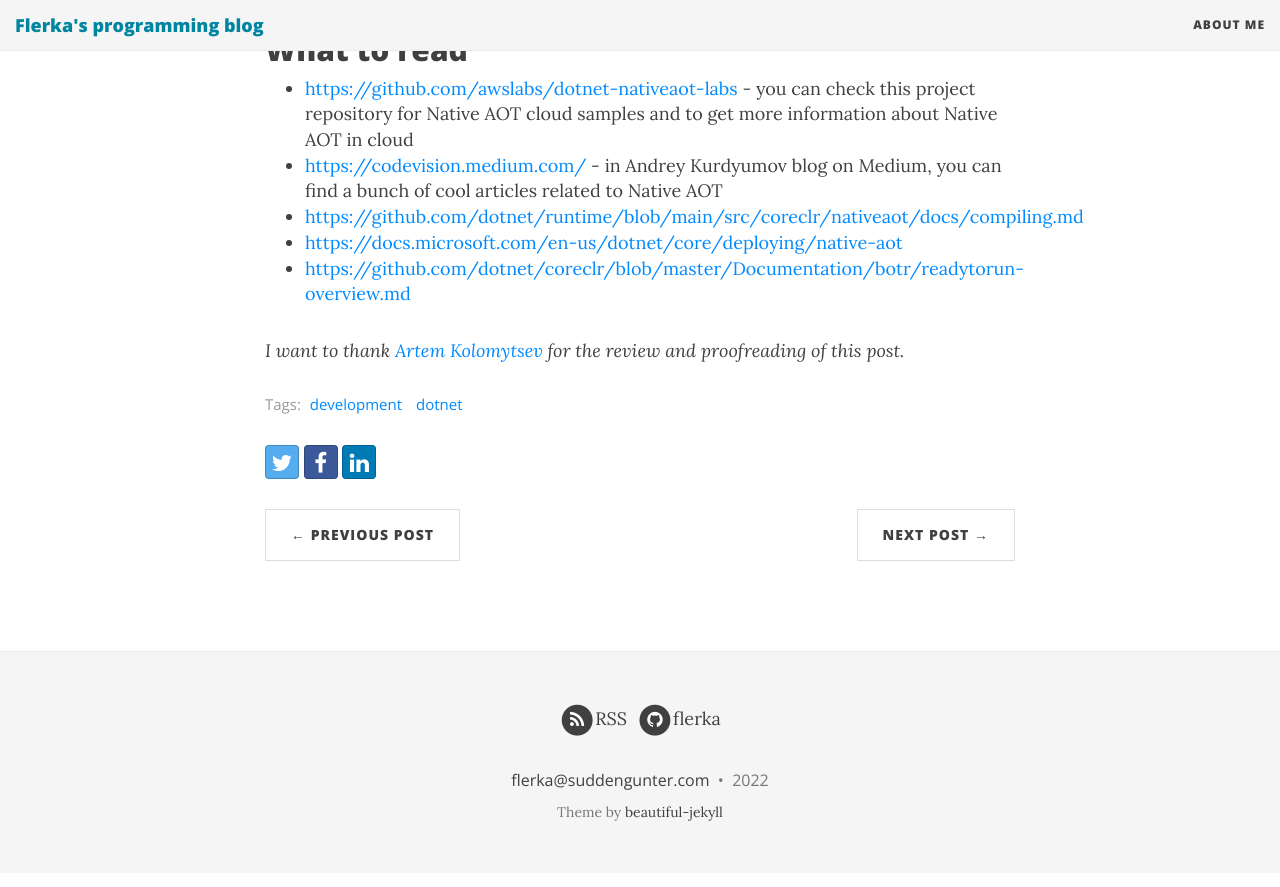
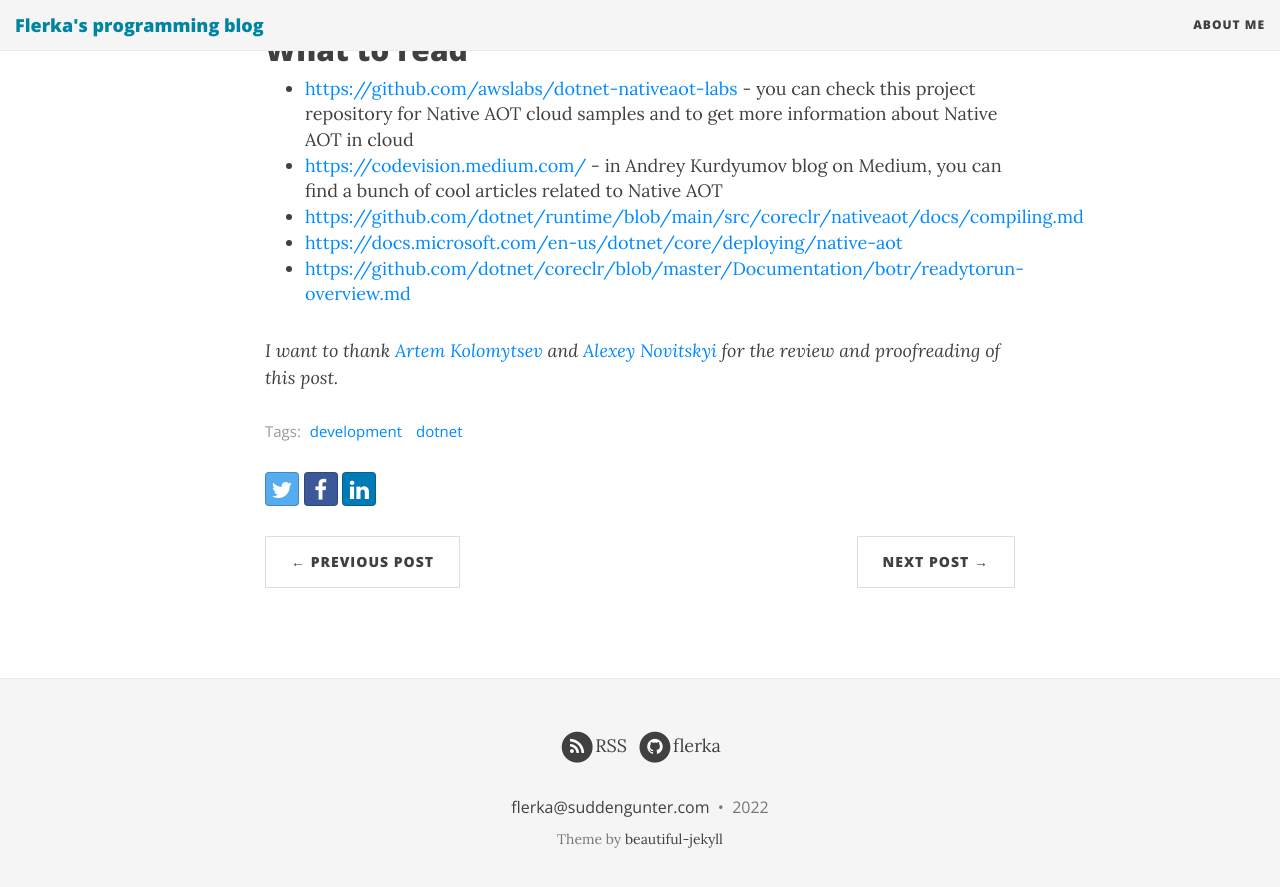
Before and after one commit to flerka/personal-blog, a Jekyll site: the page built from _posts/2022-06-21-ahead-of time-compilation.md, in a window 1280 px wide and 900 px high, scrolled down 8133 px. Shown: the top 887 px of the window. Built offline with Jekyll 4.4.1, drawn with Linux system fonts in a browser that asks for light colours; nearby versions of some CDN libraries; comment, search, counter and statistics services are not loaded.

Commit message:
update aot post

```diff
--- a/_posts/2022-06-21-ahead-of time-compilation.md
+++ b/_posts/2022-06-21-ahead-of time-compilation.md
@@ -175,4 +175,4 @@ __*You can subscribe to my [Telegram channel](https://t.me/dotnetarticles), wher
 - [https://github.com/dotnet/coreclr/blob/master/Documentation/botr/readytorun-overview.md](https://github.com/dotnet/coreclr/blob/master/Documentation/botr/readytorun-overview.md)
 
 
-*I want to thank [Artem Kolomytsev](https://github.com/SuddenGunter/) for the review and proofreading of this post.*
+*I want to thank [Artem Kolomytsev](https://github.com/SuddenGunter/) and [Alexey Novitskyi](https://www.linkedin.com/in/alexey-novitskyi-22877b42/) for the review and proofreading of this post.*
```
